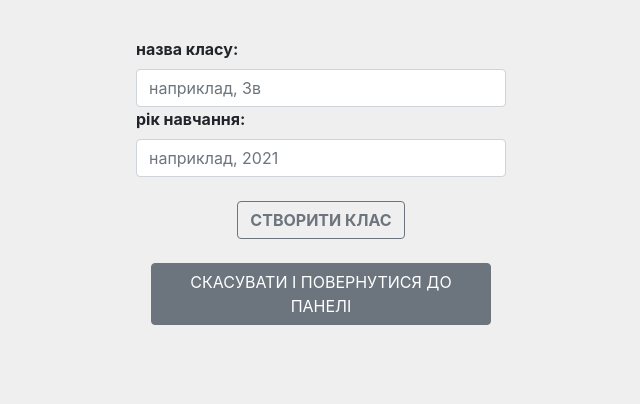
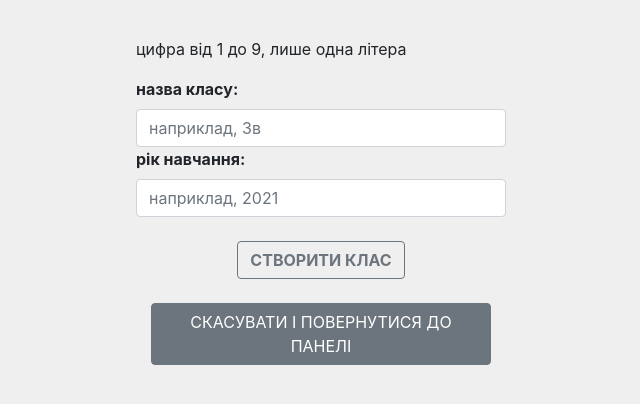
Before and after one commit to ilr00743/kursova, a Django app: page /gradesbook/manager/creaateschoolclass in a window 1280 px wide. Shown: the part 75-479 px from the top of the page, without its empty margins (319-959 px from the left). Run offline with Django 3.2, Linux system fonts and the light colour scheme; the visitor is signed in with stand-in values (Sample User, id 1); data that the repository does not hold is empty; some libraries are stand-ins or nearby versions.

Commit message:
Initial commit

```diff
--- a/gradesbook/templates/gradesbook/managercreateschoolclass.html
+++ b/gradesbook/templates/gradesbook/managercreateschoolclass.html
@@ -10,6 +10,7 @@
             <div class="col-4 offset-4" style="text-align:center">
               <br>
               <div class="row">
+                <p>цифра від 1 до 9, лише одна літера</p>
                 <br> <b style="font-size:16px;">{{form.name.label_tag}}</b> {{form.name}}
                 <br> <b style="font-size:16px;">{{form.year.label_tag}}</b> {{form.year}}
               </div>
```
